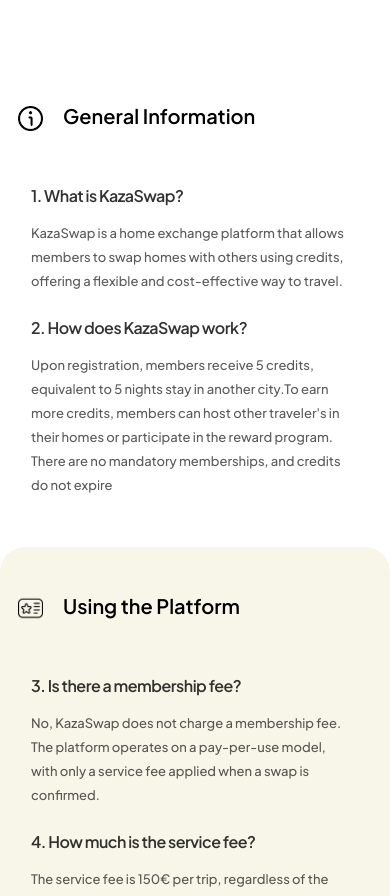
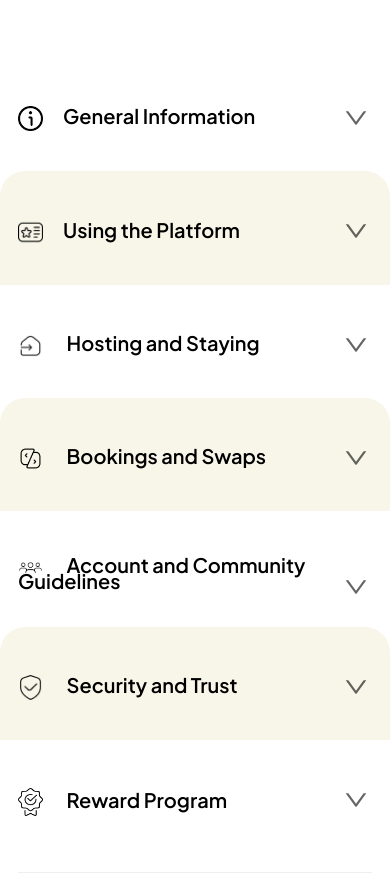
Before and after one commit to naveedbasharat06/landing-kaza, a React (Create React App) app: page /faqs in a window 390 px wide. Shown: the part 430-1326 px from the top of the page. Built offline with nearby package versions, Linux system fonts and the light colour scheme.

Commit message:
faqs mobile view update

```diff
--- a/src/components/faqs/Faqs.tsx
+++ b/src/components/faqs/Faqs.tsx
@@ -12,13 +12,13 @@
 import firstImg from "../../assets/img/first-adge.png"
 import secBadge from "../../assets/img/sec-badge.png"
 import thirdBadge from "../../assets/img/third-badge.png"
+import { DownOutlined, UpOutlined } from '@ant-design/icons';
 
 const Faqs = () => {
  const [screenWidth, setScreenWidth] = useState<number>(window.innerWidth);
- // eslint-disable-next-line @typescript-eslint/no-unused-vars
   const [screenHeight, setScreenHeight] = useState<number>(window.innerHeight);
-// eslint-disable-next-line @typescript-eslint/no-unused-vars
   const [sidebarOpen, setSidebarOpen] = useState(false);
+  const [activeAccordion, setActiveAccordion] = useState<string | null>(null);
 
   useEffect(() => {
     const handleResize = () => {
@@ -35,7 +35,15 @@
 
   useEffect(() => {
     window.scrollTo(0, 0);
-    }, [])
+  }, []);
+
+  const toggleAccordion = (id: string) => {
+    if (screenWidth <= 768) { // Only toggle on mobile
+      setActiveAccordion(activeAccordion === id ? null : id);
+    }
+  };
+
+  const isMobile = screenWidth <= 768;
     return (
         <div>
 {/* ********** faqs hero ***********/}
@@ -75,32 +83,43 @@
             </section>
 
 
+             {/* General Information Section */}
       <section className="faq-section section-padding section-bg fix bg-white first-sect">
         <div className="container">
-                    <div className="faq-wrapper">
+          <div className="faq-wrapper faqs_inner_content_wrapper">
             <div className="row">
               <div className="col-lg-10 mt-5 mt-lg-0">
                 <div className="faq-accordion">
                   <div className="accordion" id="accordion">
                     <div className="accordion-item mb-4 wow fadeInUp w-100" data-wow-delay=".3s">
                       <h5 className="accordion-header">
-                                                <div className="accordion-button1">
+                        <div
+                          className={`accordion-button1 collapsed ${isMobile ? 'accordion-button-mobile' : ''}`}
+                          onClick={() => toggleAccordion('faq1')}
+                        >
                           <span><img src={info1} alt="info" width="43px" /></span>
                           General Information
+                          {isMobile && (
+                            <span className="accordion-icon">
+                              {activeAccordion === 'faq1' ? <UpOutlined /> : <DownOutlined />}
+                            </span>
+                          )}
                         </div>
                       </h5>
-                                            <div id="faq1" className="accordion-collapse show" data-bs-parent="#accordion">
+                      <div
+                        id="faq1"
+                        className={`accordion-collapse ${(!isMobile || activeAccordion === 'faq1') ? 'show' : 'collapse'}`}
+                        data-bs-parent="#accordion"
+                      >
                         <div className="accordion-body">
                           <h4>1. What is KazaSwap?</h4>
                           <p className='faqsAccordion_heroDescription'>
-
                             KazaSwap is a home exchange platform that allows members to swap homes with others using credits, offering a flexible and cost-effective way to travel.
                           </p>
                         </div>
                         <div className="accordion-body">
                           <h4>2. How does KazaSwap work?</h4>
                           <p className='faqsAccordion_heroDescription'>
-
                             Upon registration, members receive 5 credits, equivalent to 5 nights stay in another city.To earn more credits, members can host other traveler's in their homes or participate in the reward program. There are no mandatory memberships, and credits do not expire
                           </p>
                         </div>
@@ -113,52 +132,60 @@
           </div>
         </div>
       </section>
+           {/* Using the Platform Section */}
       <section className="faq-section section-padding fix bg-yellow">
         <div className="container">
-                    <div className="faq-wrapper">
+          <div className="faq-wrapper faqs_inner_content_wrapper">
             <div className="row">
               <div className="col-lg-10 mt-5 mt-lg-0">
                 <div className="faq-accordion">
                   <div className="accordion" id="accordion1">
                     <div className="accordion-item mb-4 wow fadeInUp w-100" data-wow-delay=".5s">
                       <h5 className="accordion-header">
-                                                <div className="accordion-button1 bg-none">
+                        <div
+                          className={`accordion-button1 bg-none ${isMobile ? 'accordion-button-mobile' : ''}`}
+                          onClick={() => toggleAccordion('faq2')}
+                        >
                           <span><img src={memberShip} alt="" width="52px" /></span>Using the Platform
+                          {isMobile && (
+                            <span className="accordion-icon">
+                              {activeAccordion === 'faq2' ? <UpOutlined /> : <DownOutlined />}
+                            </span>
+                          )}
                         </div>
                       </h5>
-                                            <div id="faq2" className="accordion-collapse show" data-bs-parent="#accordion">
+                      <div
+                        id="faq2"
+                        className={`accordion-collapse ${(!isMobile || activeAccordion === 'faq2') ? 'show' : 'collapse'}`}
+                        data-bs-parent="#accordion"
+                      >
                         <div className="accordion-body bg-none">
                           <h4>3. Is there a membership fee?</h4>
                           <p className='faqsAccordion_heroDescription'>
-
                             No, KazaSwap does not charge a membership fee. The platform operates on a pay-per-use model, with only a service fee applied when a swap is confirmed.
                           </p>
                         </div>
                         <div className="accordion-body bg-none">
                           <h4>4. How much is the service fee?</h4>
                           <p className='faqsAccordion_heroDescription'>
-
                             The service fee is 150€ per trip, regardless of the stay's duration or location.
                           </p>
                         </div>
                         <div className="accordion-body bg-none">
                           <h4>5. Can I purchase additional credits?</h4>
                           <p className='faqsAccordion_heroDescription'>
-
                             Yes, but only in specific cases. While Kazaswap is designed to encourage hosting and sharing, members who are short on credits and unable to host at the moment may be eligible to purchase a limited number of top-up credits to complete a planned swap. This option is offered selectively to maintain community balance.
                           </p>
                         </div>
                         <div className="accordion-body bg-none">
-                                                    <h4>6. Can I lose my credits if I don’t use them quickly?</h4>
+                          <h4>6. Can I lose my credits if I don't use them quickly?</h4>
                           <p className='faqsAccordion_heroDescription'>
-
                             No, credits do not expire and can be accumulated indefinitely.
                           </p>
                         </div>
                         <div className="accordion-body bg-none">
                           <h4>7. Does KazaSwap charge a cleaning fee?</h4>
                           <p className='faqsAccordion_heroDescription'>
-
                             No, there is no cleaning fee. Members are expected to maintain their homes and leave them in good condition for the next user.
                           </p>
                         </div>
@@ -171,31 +198,44 @@
           </div>
         </div>
       </section>
+
+
+      {/* Hosting and Staying Section */}
       <section className="faq-section section-padding section-bg fix bg-white">
         <div className="container">
-                    <div className="faq-wrapper">
+          <div className="faq-wrapper faqs_inner_content_wrapper">
             <div className="row">
               <div className="col-lg-10 mt-5 mt-lg-0">
                 <div className="faq-accordion">
                   <div className="accordion" id="accordion">
                     <div className="accordion-item mb-4 wow fadeInUp w-100" data-wow-delay=".3s">
                       <h5 className="accordion-header">
-                                                <div className="accordion-button1">
+                        <div
+                          className={`accordion-button1 ${isMobile ? 'accordion-button-mobile' : ''}`}
+                          onClick={() => toggleAccordion('faq3')}
+                        >
                           <span> <img src={hostinImg} width="51px" alt='hosting img' /></span> Hosting and Staying
+                          {isMobile && (
+                            <span className="accordion-icon">
+                              {activeAccordion === 'faq3' ? <UpOutlined /> : <DownOutlined />}
+                            </span>
+                          )}
                         </div>
                       </h5>
-                                            <div id="faq3" className="accordion-collapse show" data-bs-parent="#accordion">
+                      <div
+                        id="faq3"
+                        className={`accordion-collapse ${(!isMobile || activeAccordion === 'faq3') ? 'show' : 'collapse'}`}
+                        data-bs-parent="#accordion"
+                      >
                         <div className="accordion-body">
                           <h4>8. How do I list my home?</h4>
                           <p className='faqsAccordion_heroDescription'>
-
                             Create an account and provide detailed information about your property, including photos, amenities, and availability. Once your home is listed, it becomes part of the Kaza Swap community for others to request a stay.
                           </p>
                         </div>
                         <div className="accordion-body">
                           <h4>9. Do I have to be present when someone stays at my home?</h4>
                           <p>
-
                             No, hosting can be done remotely if your home is prepared for guest arrivals. Ensure you have arrangements for access (e.g., a lockbox or trusted neighbor).
                           </p>
                         </div>
@@ -203,14 +243,12 @@
                           <h4>10. Can I host someone without traveling myself?</h4>
                           <p className='faqsAccordion_heroDescription'>
                             Yes! Hosting earns you credits that you can use later for your travels.
-
                           </p>
                         </div>
                         <div className="accordion-body">
                           <h4>11. What happens if there is damage to my property?</h4>
                           <p className='faqsAccordion_heroDescription'>
-
-                                                    KazaSwap recommends establishing clear expectations with your guests. However, we also encourage members to maintain homeowner’s or renter’s insurance that covers guest stays.
+                            KazaSwap recommends establishing clear expectations with your guests. However, we also encourage members to maintain homeowner's or renter's insurance that covers guest stays.
                           </p>
                         </div>
                       </div>
@@ -222,42 +260,52 @@
           </div>
         </div>
       </section>
+
+            {/* Bookings and Swaps Section */}
       <section className="faq-section section-padding fix bg-yellow">
         <div className="container">
-                    <div className="faq-wrapper">
+          <div className="faq-wrapper faqs_inner_content_wrapper">
             <div className="row">
               <div className="col-lg-10 mt-5 mt-lg-0">
                 <div className="faq-accordion">
                   <div className="accordion" id="accordion1">
                     <div className="accordion-item mb-4 wow fadeInUp w-100" data-wow-delay=".5s">
                       <h5 className="accordion-header">
-                                                <div className="accordion-button1 bg-none">
+                        <div
+                          className={`accordion-button1 bg-none ${isMobile ? 'accordion-button-mobile' : ''}`}
+                          onClick={() => toggleAccordion('faq4')}
+                        >
                           <span><img src={bookinImg} width="44px" alt='booking img' /> </span> Bookings and Swaps
+                          {isMobile && (
+                            <span className="accordion-icon">
+                              {activeAccordion === 'faq4' ? <UpOutlined /> : <DownOutlined />}
+                            </span>
+                          )}
                         </div>
                       </h5>
-                                            <div id="faq4" className="accordion-collapse show" data-bs-parent="#accordion">
+                      <div
+                        id="faq4"
+                        className={`accordion-collapse ${(!isMobile || activeAccordion === 'faq4') ? 'show' : 'collapse'}`}
+                        data-bs-parent="#accordion"
+                      >
                         <div className="accordion-body bg-none">
-                                                    <h4>12. How do I book a stay at someone else’s home?</h4>
+                          <h4>12. How do I book a stay at someone else's home?</h4>
                           <p className='faqsAccordion_heroDescription'>
-
                             Browse available properties and send a request to the host. Once the host accepts, the swap is confirmed, and the service fee is applied.
                           </p>
                         </div>
                         <div className="accordion-body bg-none">
                           <h4>13. Can I cancel a swap?</h4>
                           <p className='faqsAccordion_heroDescription'>
-
                             Yes, but cancellations disrupt the community. If a cancellation occurs, Kazaswap will work with both parties to resolve the situation. If you cancel, your credits will be returned within a few days.
                           </p>
                         </div>
                         <div className="accordion-body bg-none">
-                                                    <h4>14. What if I don’t have enough credits for a swap?</h4>
+                          <h4>14. What if I don't have enough credits for a swap?</h4>
                           <p className='faqsAccordion_heroDescription'>
-
-                                                    You’ll need to host more travelers to earn additional credits, wait until your home is requested — or you can also top up your credits directly.
+                            You'll need to host more travelers to earn additional credits, wait until your home is requested — or you can also top up your credits directly.
                           </p>
                         </div>
-
                       </div>
                     </div>
                   </div>
@@ -267,45 +315,54 @@
           </div>
         </div>
       </section>
+             {/* Account and Community Guidelines Section */}
       <section className="faq-section section-padding section-bg fix bg-white">
         <div className="container">
-                    <div className="faq-wrapper">
+          <div className="faq-wrapper faqs_inner_content_wrapper">
             <div className="row">
               <div className="col-lg-10 mt-5 mt-lg-0">
                 <div className="faq-accordion">
                   <div className="accordion" id="accordion">
                     <div className="accordion-item mb-4 wow fadeInUp w-100" data-wow-delay=".3s">
                       <h5 className="accordion-header">
-                                                <div className="accordion-button1">
+                        <div
+                          className={`accordion-button1 ${isMobile ? 'accordion-button-mobile' : ''}`}
+                          onClick={() => toggleAccordion('faq5')}
+                        >
                           <span> <img src={accountImg} width="67px" alt='account img' /></span> Account and Community Guidelines
+                          {isMobile && (
+                            <span className="accordion-icon">
+                              {activeAccordion === 'faq5' ? <UpOutlined /> : <DownOutlined />}
+                            </span>
+                          )}
                         </div>
                       </h5>
-                                            <div id="faq5" className="accordion-collapse show" data-bs-parent="#accordion">
+                      <div
+                        id="faq5"
+                        className={`accordion-collapse ${(!isMobile || activeAccordion === 'faq5') ? 'show' : 'collapse'}`}
+                        data-bs-parent="#accordion"
+                      >
                         <div className="accordion-body">
-                                                    <h4>15.  Can I join KazaSwap if I rent my home?</h4>
+                          <h4>15.  Can I join KazaSwap if I rent my home?</h4>
                           <p className='faqsAccordion_heroDescription'>
-
                             Yes, as long as your lease agreement allows subletting or home exchanges. Always check with your landlord if you're unsure.
                           </p>
                         </div>
                         <div className="accordion-body">
                           <h4>16. Are there any restrictions on the type of homes I can list?</h4>
                           <p className='faqsAccordion_heroDescription'>
-
                             KazaSwap welcomes all types of homes, from apartments to villas. The key is to provide accurate descriptions and photos of your place.
                           </p>
                         </div>
                         <div className="accordion-body">
                           <h4>17. How does KazaSwap ensure the quality of listings?</h4>
                           <p className='faqsAccordion_heroDescription'>
-
                             We rely on community feedback and reviews. Members can rate their experiences, ensuring transparency and quality.
                           </p>
                         </div>
                         <div className="accordion-body">
                           <h4>18. How does KazaSwap handle disputes between members?</h4>
                           <p className='faqsAccordion_heroDescription'>
-
                             Our Mediation Team is available to assist with disputes. We encourage open communication between members to address any issues directly.
                           </p>
                         </div>
@@ -319,36 +376,45 @@
         </div>
       </section>
 
+             {/* Security and Trust Section */}
       <section className="faq-section section-padding fix bg-yellow">
         <div className="container">
-                    <div className="faq-wrapper">
+          <div className="faq-wrapper faqs_inner_content_wrapper">
             <div className="row">
               <div className="col-lg-10 mt-5 mt-lg-0">
                 <div className="faq-accordion">
                   <div className="accordion" id="accordion1">
                     <div className="accordion-item mb-4 wow fadeInUp w-100" data-wow-delay=".5s">
                       <h5 className="accordion-header">
-                                                <div className="accordion-button1 bg-none">
+                        <div
+                          className={`accordion-button1 bg-none ${isMobile ? 'accordion-button-mobile' : ''}`}
+                          onClick={() => toggleAccordion('faq6')}
+                        >
                           <span><img src={securityImg} width="44px" alt='security img'/> </span> Security and Trust
+                          {isMobile && (
+                            <span className="accordion-icon">
+                              {activeAccordion === 'faq6' ? <UpOutlined /> : <DownOutlined />}
+                            </span>
+                          )}
                         </div>
                       </h5>
-                                            <div id="faq6" className="accordion-collapse show" data-bs-parent="#accordion">
+                      <div
+                        id="faq6"
+                        className={`accordion-collapse ${(!isMobile || activeAccordion === 'faq6') ? 'show' : 'collapse'}`}
+                        data-bs-parent="#accordion"
+                      >
                         <div className="accordion-body bg-none">
                           <h4>19.  Is KazaSwap safe?</h4>
                           <p className='faqsAccordion_heroDescription'>
-
                             Absolutely! Kazaswap is built on a community of trust. Profiles, reviews, and open communication help ensure safe and reliable exchanges.
                           </p>
                         </div>
                         <div className="accordion-body bg-none">
                           <h4>20. What personal information is shared with other members?</h4>
                           <p className='faqsAccordion_heroDescription'>
-
                             Your profile includes basic details such as your first name and home listing information. Contact information is shared only when a swap is confirmed.
                           </p>
                         </div>
-
-
                       </div>
                     </div>
                   </div>
@@ -358,27 +424,41 @@
           </div>
         </div>
       </section>
+
+
+      {/* Reward Program Section */}
       <section className="faq-section section-padding section-bg fix bg-white">
         <div className="container">
-                    <div className="faq-wrapper">
+          <div className="faq-wrapper faqs_inner_content_wrapper">
             <div className="row">
               <div className="col-lg-10 mt-5 mt-lg-0">
                 <div className="faq-accordion">
                   <div className="accordion" id="accordion">
                     <div className="accordion-item mb-4 wow fadeInUp w-100" data-wow-delay=".3s">
                       <h5 className="accordion-header">
-                                                <div className="accordion-button1">
+                        <div
+                          className={`accordion-button1 ${isMobile ? 'accordion-button-mobile' : ''}`}
+                          onClick={() => toggleAccordion('faq7')}
+                        >
                           <span> <img src={rewardImg} width="44px" alt='reward img'/></span> Reward Program
+                          {isMobile && (
+                            <span className="accordion-icon">
+                              {activeAccordion === 'faq7' ? <UpOutlined /> : <DownOutlined />}
+                            </span>
+                          )}
                         </div>
                       </h5>
-                                            <div id="faq5" className="accordion-collapse show" data-bs-parent="#accordion">
+                      <div
+                        id="faq7"
+                        className={`accordion-collapse ${(!isMobile || activeAccordion === 'faq7') ? 'show' : 'collapse'}`}
+                        data-bs-parent="#accordion"
+                      >
                         <div className="accordion-body">
                           <div className="d-flex align-items-center gap-61">
                             <img src={firstImg} width="98px" alt='first img'/>
                             <div className="">
                               <h4>First Badge: "Globetrotter in Training"</h4>
                               <p className='faqsAccordion_heroDescription'>
-
                                 How to unlock: Create a completed profile and host your first guest.<br />
                                 Reward: Earn 3 bonus credits for hosting your first guest.
                               </p>
@@ -391,7 +471,6 @@
                             <div className="">
                               <h4>Second Badge: "Explorer Host"</h4>
                               <p className='faqsAccordion_heroDescription'>
-
                                 How to unlock: Host 5 guests and receive 3 positive reviews.<br />
                                 Reward: Earn 5 bonus credits and a special profile highlight as an "Explorer Host."
                               </p>
@@ -404,7 +483,6 @@
                             <div className="">
                               <h4>Third Badge: "Master Host Nomad"</h4>
                               <p className='faqsAccordion_heroDescription'>
-
                                 How to unlock: Host 10+ guests with consistent positive feedback.<br />
                                 Reward: Access exclusive Kazaswap perks, such as priority listing in search results or discounted service fees.
                               </p>
@@ -421,6 +499,7 @@
         </div>
       </section>
 
+
             <Footer />
 
 
```
Also changed, not shown: public/assets/css/main.css. Lines whose indentation alone changed are shown as unchanged.
